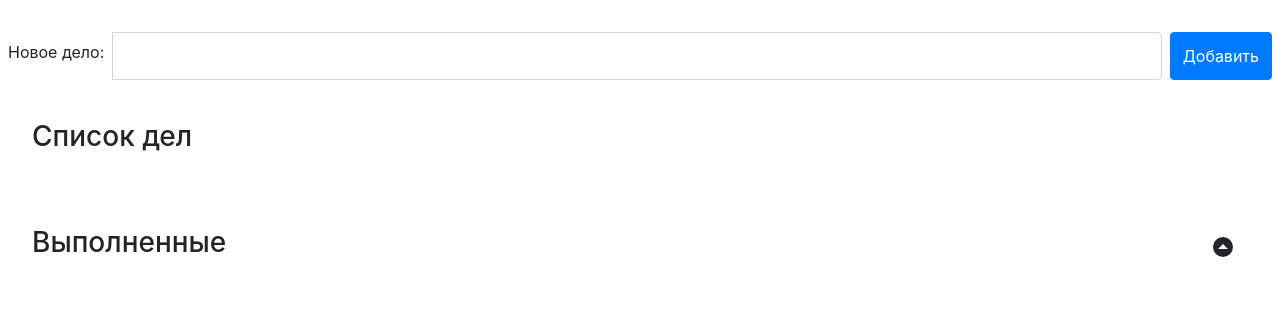
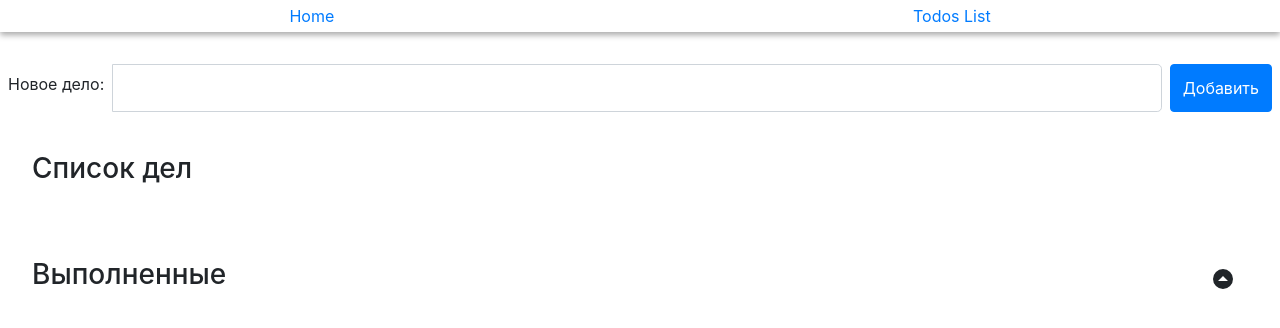
Before and after one commit to sagit117/react-ts-todo, a React (Create React App) app: page / in a window 1280 px wide. Shown: the top 328 px of the page. Built offline with nearby package versions, Linux system fonts and the light colour scheme.

Commit message:
added router

```diff
--- a/package.json
+++ b/package.json
@@ -10,10 +10,12 @@
     "@types/node": "^12.0.0",
     "@types/react": "^17.0.0",
     "@types/react-dom": "^17.0.0",
+    "@types/react-router-dom": "^5.1.7",
     "bootstrap": "^4.6.0",
     "node-sass": "^5.0.0",
     "react": "^17.0.1",
     "react-dom": "^17.0.1",
+    "react-router-dom": "^5.2.0",
     "react-scripts": "4.0.3",
     "typescript": "^4.1.2",
     "web-vitals": "^1.0.1"
--- a/src/App.tsx
+++ b/src/App.tsx
@@ -1,60 +1,17 @@
-import React, { useState } from 'react';
-import './App.scss';
+import React from 'react';
+import './style/App.scss';
 
-import TodoList from "./components/TodoList";
-import TodoInput, { ITodo } from "./components/TodoInput";
-import CompletedList from './components/CompletedList'
+import NavComponent from './components/NavComponent'
+import TodosComponents from "./components/TodosComponents";
 
 function App() {
-    const [ items, setItems ] = useState<Array<ITodo>>(getItems())
-
-    function getItems(): ITodo[] {
-        const items: string = localStorage.getItem('items') || ''
-
-        if (items.trim()) return JSON.parse(items)
-        return []
-    }
-
-    function addTodos(value: ITodo) {
-        if (!value.title) return
-
-        saveTodo([...items, value])
-    }
-
-    function removeTodo(index: number) {
-        const newItems = items
-        newItems.splice(index, 1)
-
-        saveTodo([...newItems])
-    }
-
-    function saveTodo(todos: ITodo[]) {
-        setItems(todos)
-        localStorage.setItem('items', JSON.stringify(todos))
-    }
-
-    function setStatusTodo(index: number) {
-        const newItems = items
-        newItems[index].complete = !newItems[index].complete
-
-        saveTodo([...newItems])
-    }
-
     return (
         <div className="App">
-            <header>
-                <TodoInput onInputTodo={ addTodos } />
-            </header>
-            <TodoList
-                todos={ items }
-                onRemoveTodo={ removeTodo }
-                setStatusTodo={ setStatusTodo }
-            />
-            <CompletedList
-                todos={ items }
-                onRemoveTodo={ removeTodo }
-                setStatusTodo={ setStatusTodo }
-            />
+            <nav>
+                <NavComponent />
+            </nav>
+
+            <TodosComponents />
         </div>
     );
 }
--- /dev/null
+++ b/src/components/NavComponent.tsx
@@ -0,0 +1,15 @@
+import React from "react";
+import { BrowserRouter as Router, Link } from "react-router-dom";
+
+function NavComponent() {
+    return (
+        <div className="nav">
+            <Router>
+                <Link key="home" to="/home">Home</Link>
+                <Link key="todos" to="/todos">Todos List</Link>
+            </Router>
+        </div>
+    )
+}
+
+export default NavComponent
--- /dev/null
+++ b/src/components/TodosComponents.tsx
@@ -0,0 +1,64 @@
+import React, { useState } from "react";
+
+import TodoList from "./TodoList";
+import TodoInput, { ITodo } from "./TodoInput";
+import CompletedList from './CompletedList'
+
+function TodosComponents() {
+    /** Управление записями */
+    const [ items, setItems ] = useState<Array<ITodo>>(getItems())
+
+    function getItems(): ITodo[] { // загрузка записей
+        const items: string = localStorage.getItem('items') || ''
+
+        if (items.trim()) return JSON.parse(items)
+        return []
+    }
+
+    function addTodos(value: ITodo) { // добавление новой записи
+        if (!value.title) return
+
+        saveTodo([...items, value])
+    }
+
+    function removeTodo(index: number) { // удаление записи
+        const newItems = items
+        newItems.splice(index, 1)
+
+        saveTodo([...newItems])
+    }
+
+    function saveTodo(todos: ITodo[]) { // сохранение списка записей
+        setItems(todos)
+        localStorage.setItem('items', JSON.stringify(todos))
+    }
+
+    function setStatusTodo(index: number) { // изменить статус записи
+        const newItems = items
+        newItems[index].complete = !newItems[index].complete
+
+        saveTodo([...newItems])
+    }
+
+    /** ==== */
+
+    return (
+        <div>
+            <header>
+                <TodoInput onInputTodo={ addTodos } />
+            </header>
+            <TodoList
+                todos={ items }
+                onRemoveTodo={ removeTodo }
+                setStatusTodo={ setStatusTodo }
+            />
+            <CompletedList
+                todos={ items }
+                onRemoveTodo={ removeTodo }
+                setStatusTodo={ setStatusTodo }
+            />
+        </div>
+    )
+}
+
+export default TodosComponents
--- a/src/index.css
+++ /dev/null
@@ -1,13 +0,0 @@
-body {
-  margin: 0;
-  font-family: -apple-system, BlinkMacSystemFont, 'Segoe UI', 'Roboto', 'Oxygen',
-    'Ubuntu', 'Cantarell', 'Fira Sans', 'Droid Sans', 'Helvetica Neue',
-    sans-serif;
-  -webkit-font-smoothing: antialiased;
-  -moz-osx-font-smoothing: grayscale;
-}
-
-code {
-  font-family: source-code-pro, Menlo, Monaco, Consolas, 'Courier New',
-    monospace;
-}
--- a/src/index.tsx
+++ b/src/index.tsx
@@ -1,6 +1,5 @@
 import React from 'react';
 import ReactDOM from 'react-dom';
-import './index.css';
 import App from './App';
 import reportWebVitals from './reportWebVitals';
 
--- a/src/App.scss
+++ b/src/style/App.scss
@@ -1,6 +1,14 @@
 @import '~bootstrap/scss/bootstrap.scss';
 
 .App {
+  .nav {
+    display: flex;
+    justify-content: space-around;
+    align-items: center;
+    height: 2rem;
+    box-shadow: 0px 3px 6px darkgrey;
+  }
+
   .todo-input {
     display: flex;
     justify-content: center;
```
Also changed, not shown: 1 other file (tests, documents, lock files or other folders).
